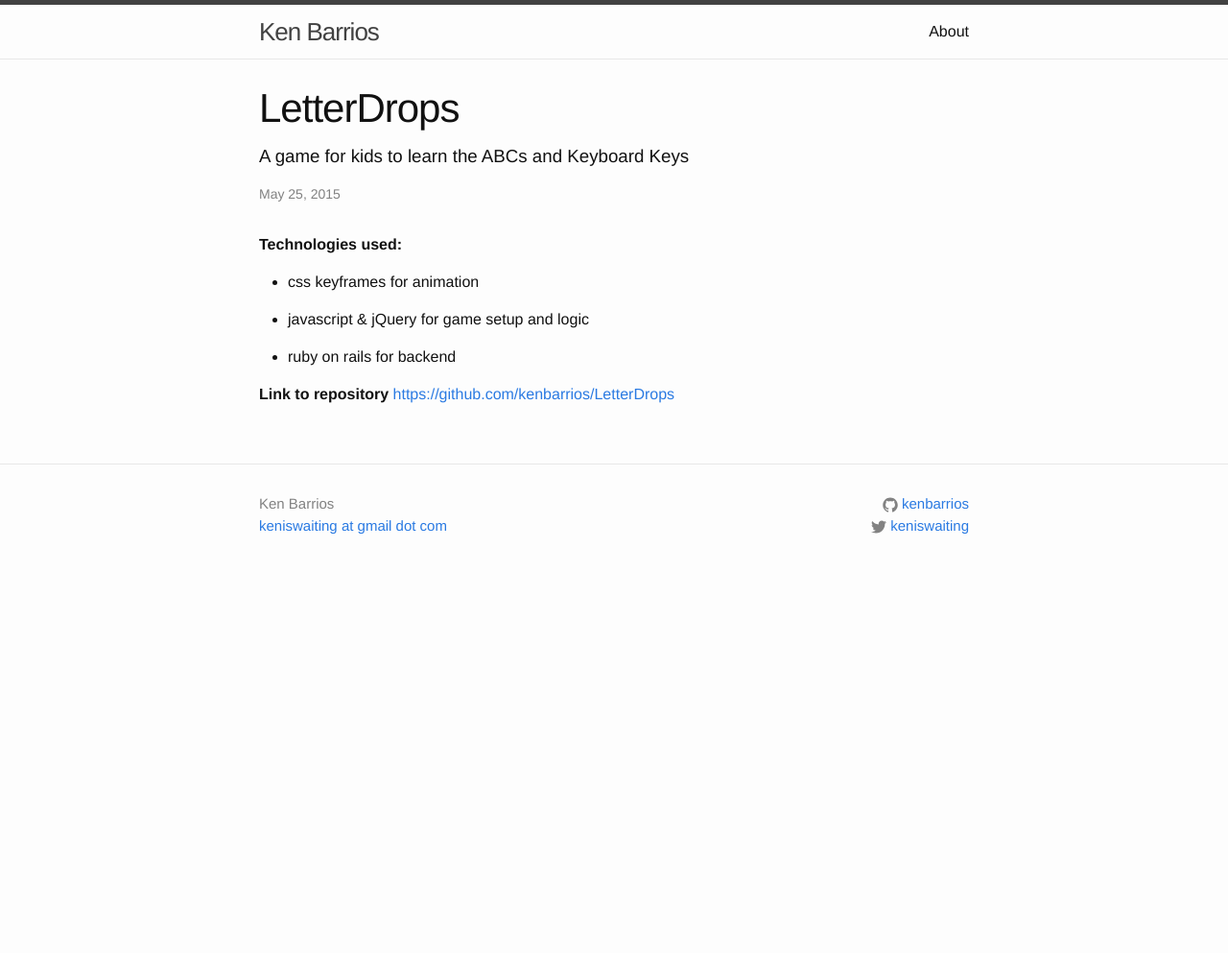
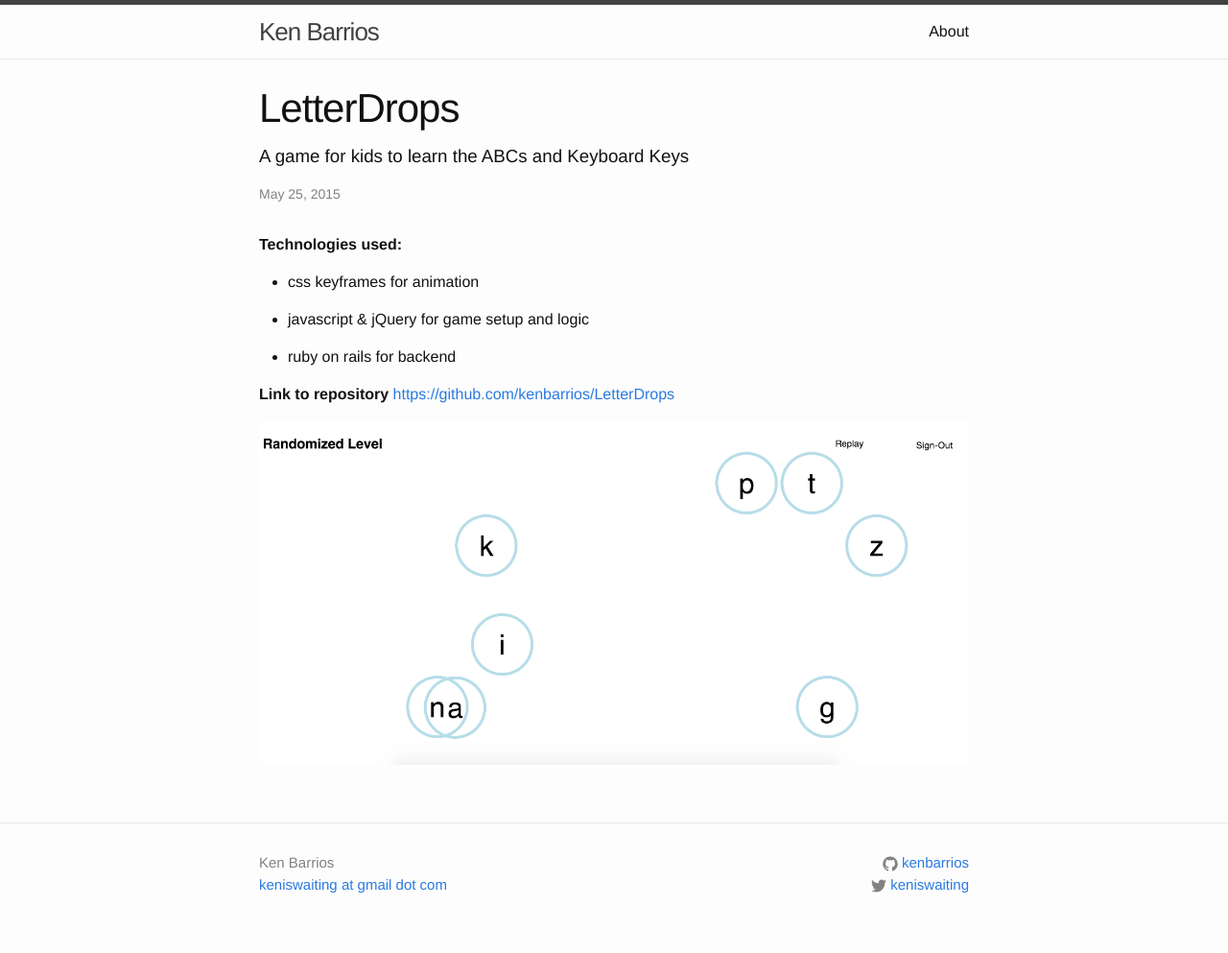
Before and after one commit to kenbarrios/kenbarrios.github.io, a Jekyll site: the page built from _posts/2015-05-25-letterdrops.markdown, in a window 1280 px wide. Shown: the whole page at 96% size. Built offline with Jekyll 4.4.1, drawn with Linux system fonts in a browser that asks for light colours; before the commit the page ends 900 px from its top, so only the background shows below that.

Commit message:
adds letterdrops screenshot

```diff
--- a/_posts/2015-05-25-letterdrops.markdown
+++ b/_posts/2015-05-25-letterdrops.markdown
@@ -17,3 +17,5 @@ categories: html css javascript jQuery ruby on rails
 
 **Link to repository**
 <a href="https://github.com/kenbarrios/LetterDrops" target="_blank">https://github.com/kenbarrios/LetterDrops</a>
+
+<img src="/images/letterDrops1.jpg">
```
Also changed, not shown: images/letterDrops1.jpg (added), 3 other files.
